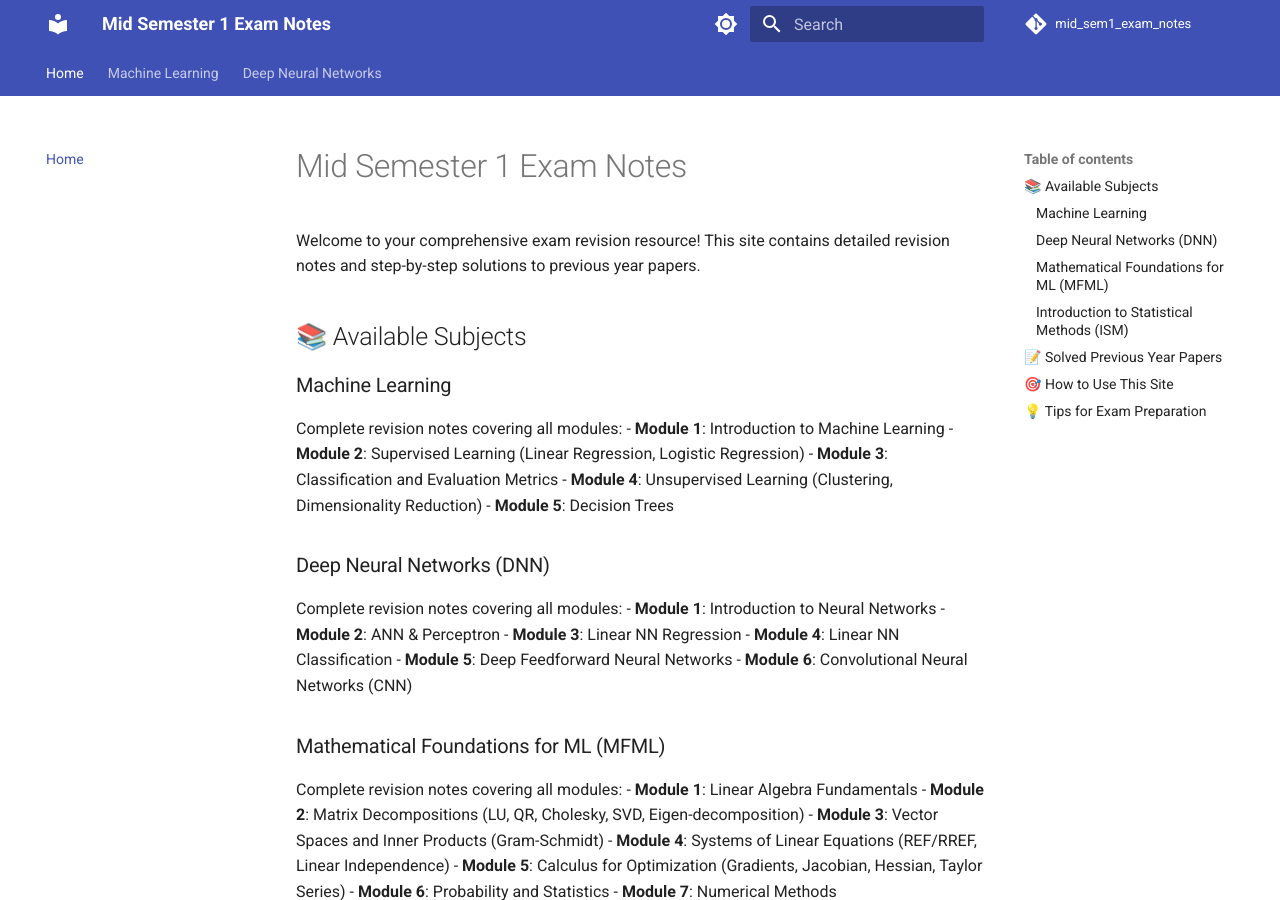
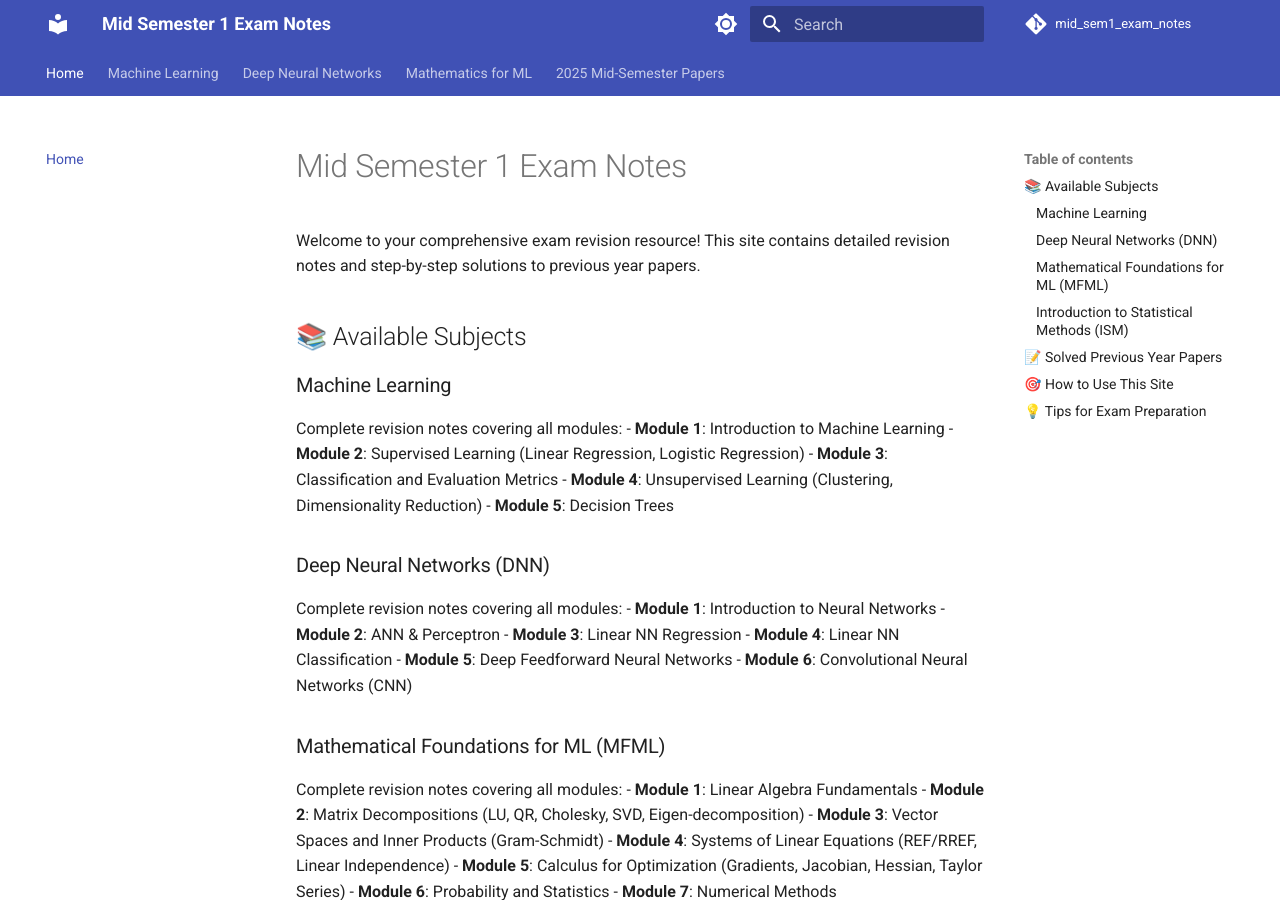
Before and after one commit to shivam2003-dev/mid_sem1_exam_notes, an MkDocs documentation site: the page built from docs/index.md, in a window 1280 px wide and 900 px high. Built offline with MkDocs 1.6.1 and Material for MkDocs 9.7.7, drawn with Linux system fonts in a browser that asks for light colours; comment, search, counter and statistics services are not loaded; some of the changed lines change nothing that is shown.

Commit message:
Add separate navigation section for 2025 Mid-Semester Papers
- Created new parent-level section "2025 Mid-Semester Papers"
- Added DNN, MFML, and ML December 2025 solved papers to navigation
- Also added MFML section with modules and previous papers for completeness

```diff
--- a/mkdocs.yml
+++ b/mkdocs.yml
@@ -84,6 +84,23 @@ nav:
     - Module 6 - Convolutional Neural Networks: dnn/module6-cnn.md
     - Previous Year Papers:
       - 2024 MidSem Regular - Solved: dnn/papers/2024-midsem-regular-solved.md
+  - Mathematics for ML:
+    - MFML Overview: mfml/index.md
+    - Cheat Sheet: mfml/cheatsheet.md
+    - Lecture 1 - Matrices & Linear Systems: mfml/modules/lecture1-matrices-linear-systems.md
+    - Lecture 2 - Vector Spaces: mfml/modules/lecture2-vector-spaces.md
+    - Lecture 3 - Analytic Geometry: mfml/modules/lecture3-analytic-geometry.md
+    - Lecture 4 - Eigenvalues & Determinants: mfml/modules/lecture4-eigenvalues-determinants.md
+    - Lecture 5 - Matrix Decompositions: mfml/modules/lecture5-matrix-decompositions.md
+    - Lecture 6 - Advanced Topics: mfml/modules/lecture6-advanced-topics.md
+    - Lecture 7 - Advanced Topics: mfml/modules/lecture7-advanced-topics.md
+    - Previous Year Papers:
+      - 2024 MidSem Regular - Solved: mfml/papers/2024-midsem-regular-solved.md
+      - 2024 MidSem Makeup - Solved: mfml/papers/2024-midsem-makeup-solved.md
+  - 2025 Mid-Semester Papers:
+    - DNN - December 2025 (Solved): dnn/papers/2025-midsem-regular-solved.md
+    - MFML - December 2025 (Solved): mfml/papers/2025-midsem-regular-solved.md
+    - ML - December 2025 (Solved): ml/papers/2025-midsem-regular-solved.md
 
 plugins:
   - search
```
